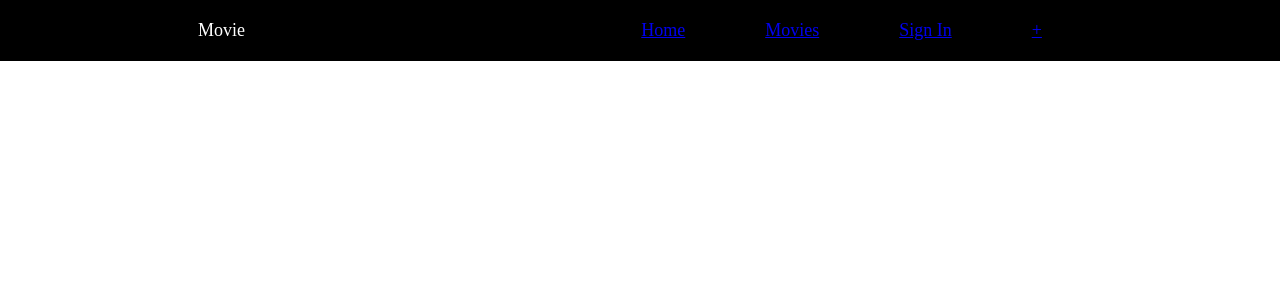
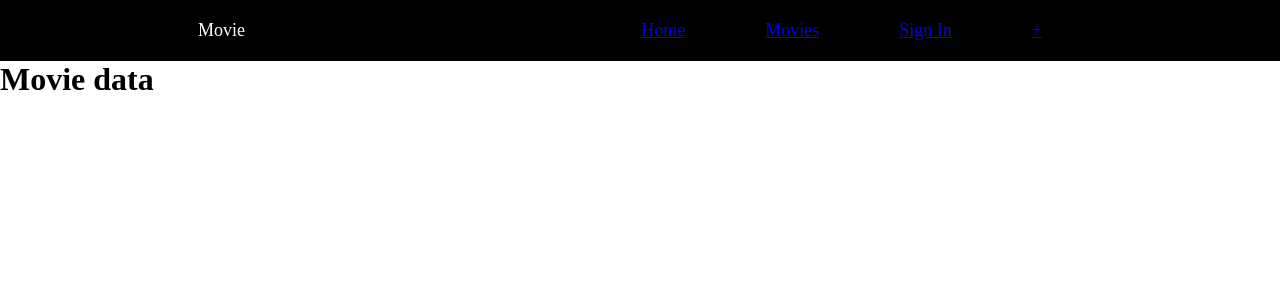
Before and after one commit to ElyasShamal/movie-website, a React (Create React App) app in the folder movies/: page /Movies in a window 1280 px wide. Shown: the top 300 px of the page. Built offline with nearby package versions, Linux system fonts and the light colour scheme.

Commit message:
create movies folder and movie.js

```diff
--- /dev/null
+++ b/movies/src/components/Movies/Movie.js
@@ -0,0 +1,7 @@
+import React from "react";
+
+function Movie() {
+  return <h1>Movie data</h1>;
+}
+
+export default Movie;
--- a/movies/src/components/Navbar/Navigetion.js
+++ b/movies/src/components/Navbar/Navigetion.js
@@ -3,6 +3,7 @@ import { BrowserRouter as Router, Link, Route, Routes } from "react-router-dom";
 import Main from "../Main/Main";
 import { FontAwesomeIcon } from "@fortawesome/react-fontawesome";
 import { faBars } from "@fortawesome/free-solid-svg-icons";
+import Movie from "../Movies/Movie";
 
 function Navigetion() {
   const [showMenu, setShowMenu] = useState(false);
@@ -12,10 +13,10 @@ function Navigetion() {
         <div className="logo">Movie</div>
         <nav className="navbar">
           <ul>
-            <Link>
+            <Link to="/">
               <li>Home</li>
             </Link>
-            <Link>
+            <Link to="/Movies">
               <li>Movies</li>
             </Link>
             <Link>
@@ -48,6 +49,7 @@ function Navigetion() {
 
       <Routes>
         <Route path="/" element={<Main />} />
+        <Route path="/Movies" element={<Movie />} />
       </Routes>
     </Router>
   );
```
